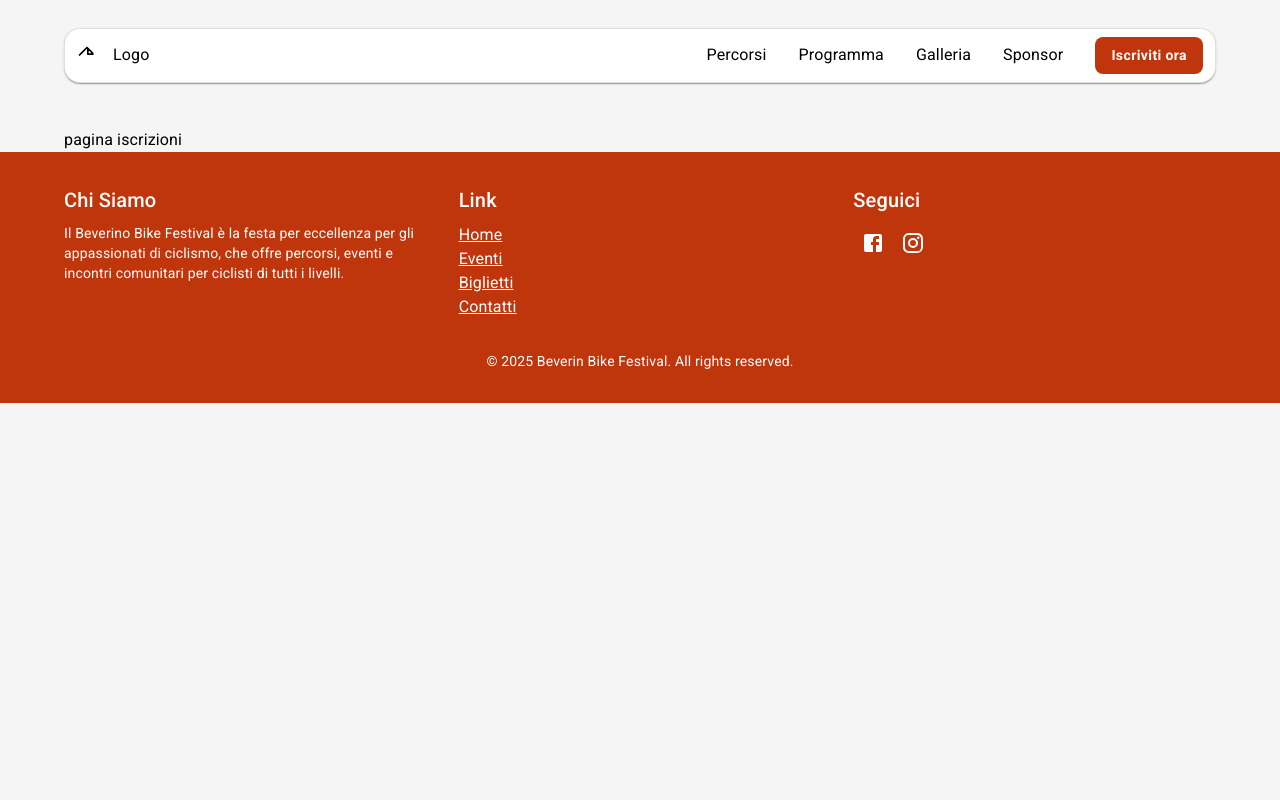
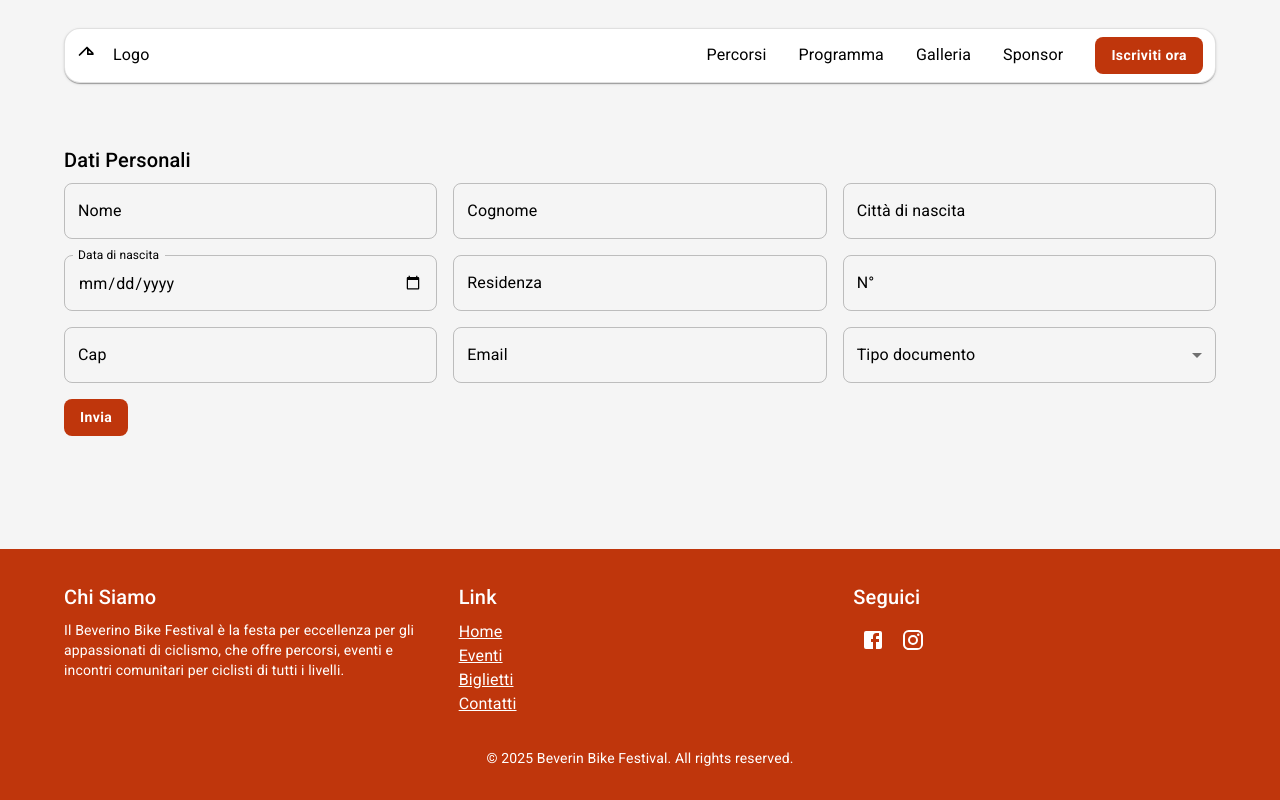
Before and after one commit to ferramar/beverino-bike-festival, a Next.js app: page /iscriviti in a window 1280 px wide. Built offline with nearby package versions, Linux system fonts and the light colour scheme.

Commit message:
init form subscription

```diff
--- a/package.json
+++ b/package.json
@@ -13,10 +13,13 @@
     "@emotion/styled": "^11.14.0",
     "@mui/icons-material": "^7.1.0",
     "@mui/material": "^7.1.0",
+    "@mui/x-date-pickers": "^8.3.1",
     "axios": "^1.9.0",
+    "dayjs": "^1.11.13",
     "next": "15.3.2",
     "react": "^19.0.0",
-    "react-dom": "^19.0.0"
+    "react-dom": "^19.0.0",
+    "react-hook-form": "^7.56.3"
   },
   "devDependencies": {
     "@eslint/eslintrc": "^3",
--- a/src/app/iscriviti/page.tsx
+++ b/src/app/iscriviti/page.tsx
@@ -1,12 +1,16 @@
+"use client"
+
 import { Box, Container } from "@mui/material";
+import DataForm from "../../components/dataForm";
 
 export default function Iscriviti() {
+
   return (
     <Box component="main" sx={{
       pt: "8rem",
     }}>
       <Container maxWidth="lg">
-        pagina iscrizioni
+        <DataForm />
       </Container>
     </Box>
   );
--- a/src/app/layout.tsx
+++ b/src/app/layout.tsx
@@ -4,6 +4,7 @@ import "./globals.css";
 import { Providers } from "./providers";
 import Header from "../components/header";
 import Footer from "../components/footer";
+import { Box } from "@mui/material";
 
 const roboto = Roboto({
   weight: ['300','400','500','700'],
@@ -23,13 +24,17 @@ export default function RootLayout({
 }>) {
   return (
     <html lang="it">
-      <body className={roboto.className}>
+      <Box component={'body'} className={roboto.className} sx={{
+        minHeight: "100svh",
+        display: "flex",
+        flexDirection: "column",
+      }}>
         <Providers>
           <Header />
           {children}
           <Footer />
         </Providers>
-      </body>
+      </Box>
     </html>
   );
 }
--- /dev/null
+++ b/src/components/dataForm/index.tsx
@@ -0,0 +1,146 @@
+import React, { useState } from 'react';
+import { useForm, SubmitHandler } from 'react-hook-form';
+import { Box, Button, FormControl, Grid, InputLabel, MenuItem, Select, SelectChangeEvent, TextField, Typography } from '@mui/material';
+
+interface FormData {
+  nome: string;
+  cognome: string;
+  luogoNascita: string;
+  dataNascita: string;
+  residenza: string;
+  numeroCivico: string;
+  cap: string;
+  email: string;
+  tipoDocumento: string;
+}
+
+export default function DataForm() {
+  const [documentType, setDocumentType] = useState('');
+
+  const handleChange = (event: SelectChangeEvent) => {
+    setDocumentType(event.target.value as string);
+  };
+  const {
+    register,
+    handleSubmit,
+    formState: { errors },
+  } = useForm<FormData>({
+    mode: "onSubmit",
+  });
+
+  const onSubmit: SubmitHandler<FormData> = (data: FormData) => {
+    console.log('Dati inviati:', data);
+    // Qui puoi gestire l'invio dei dati all'API
+  };
+
+  return (
+    <Box component="form" onSubmit={handleSubmit(onSubmit)} noValidate sx={{ mt: 2 }}>
+      <Typography variant="h6" gutterBottom>
+        Dati Personali
+      </Typography>
+      <Grid container spacing={2}>
+        <Grid size={{ xs: 12, sm: 6, lg: 4 }}>
+          <TextField
+            label="Nome"
+            fullWidth
+            {...register('nome', { required: 'Inserisci il nome' })}
+            error={!!errors.nome}
+            helperText={errors.nome?.message}
+          />
+        </Grid>
+        <Grid size={{ xs: 12, sm: 6, lg: 4 }}>
+          <TextField
+            label="Cognome"
+            fullWidth
+            {...register('cognome', { required: 'Inserisci il cognome' })}
+            error={!!errors.cognome}
+            helperText={errors.cognome?.message}
+          />
+        </Grid>
+        <Grid size={{ xs: 12, sm: 6, lg: 4 }}>
+          <TextField
+            label="Città di nascita"
+            fullWidth
+            {...register('luogoNascita', { required: 'Inserisci la città di nascita' })}
+            error={!!errors.luogoNascita}
+            helperText={errors.luogoNascita?.message}
+          />
+        </Grid>
+        <Grid size={{ xs: 12, sm: 6, lg: 4 }}>
+          <TextField
+            label="Data di nascita"
+            type="date"
+            fullWidth
+            InputLabelProps={{ shrink: true }}
+            {...register('dataNascita', {
+              required: 'Seleziona la data di nascita',
+              validate: value =>
+                new Date(value) <= new Date() || 'La data non può essere futura',
+            })}
+            error={!!errors.dataNascita}
+            helperText={errors.dataNascita?.message}
+          />
+        </Grid>
+        <Grid size={{ xs: 12, sm: 6, lg: 4 }}>
+          <TextField
+            label="Residenza"
+            placeholder='Via, Corso, ...'
+            fullWidth
+            {...register('residenza', { required: 'Inserisci la residenza' })}
+            error={!!errors.residenza}
+            helperText={errors.residenza?.message}
+          />
+        </Grid>
+        <Grid size={{ xs: 12, sm: 6, lg: 4 }}>
+          <TextField
+            label="N°"
+            fullWidth
+            {...register('numeroCivico', { required: 'Inserisci il numero civico' })}
+            error={!!errors.numeroCivico}
+            helperText={errors.numeroCivico?.message}
+          />
+        </Grid>
+        <Grid size={{ xs: 12, sm: 6, lg: 4 }}>
+          <TextField
+            label="Cap"
+            type='email'
+            fullWidth
+            {...register('cap', { required: 'Inserisci il cap', })}
+            error={!!errors.cap}
+            helperText={errors.cap?.message}
+          />
+        </Grid>
+        <Grid size={{ xs: 12, sm: 6, lg: 4 }}>
+          <TextField
+            label="Email"
+            fullWidth
+            {...register('email', { required: 'Inserisci la mail' })}
+            error={!!errors.email}
+            helperText={errors.email?.message}
+          />
+        </Grid>
+        <Grid size={{ xs: 12, sm: 6, lg: 4 }}>
+          <FormControl fullWidth>
+            <InputLabel id="tipo-documento">Tipo documento</InputLabel>
+            <Select
+              labelId="tipo-documento"
+              id="tipo-documento-select"
+              value={documentType}
+              label="Tipo documento"
+              {...register('tipoDocumento', { required: 'Inserisci tipologia documento' })}
+              onChange={handleChange}
+            >
+              <MenuItem value={'cartaIdentita'}>Carta d&apos;identità</MenuItem>
+              <MenuItem value={'patente'}>Patente</MenuItem>
+            </Select>
+          </FormControl>
+        </Grid>
+        <Grid size={12}>
+          <Button type="submit" variant="contained" color="primary">
+            Invia
+          </Button>
+        </Grid>
+      </Grid>
+    </Box>
+  )
+}
--- a/src/theme.ts
+++ b/src/theme.ts
@@ -1,5 +1,4 @@
 // src/theme.ts
-
 import { createTheme } from '@mui/material/styles';
 
 const theme = createTheme({
@@ -53,6 +52,15 @@ const theme = createTheme({
         }
       }
     },
+    MuiFormControl: {
+      styleOverrides: {
+        root: {
+          "& > .MuiInputLabel-root": {
+            color: "#000"
+          }
+        }
+      }
+    }
   },
 });
 
```
